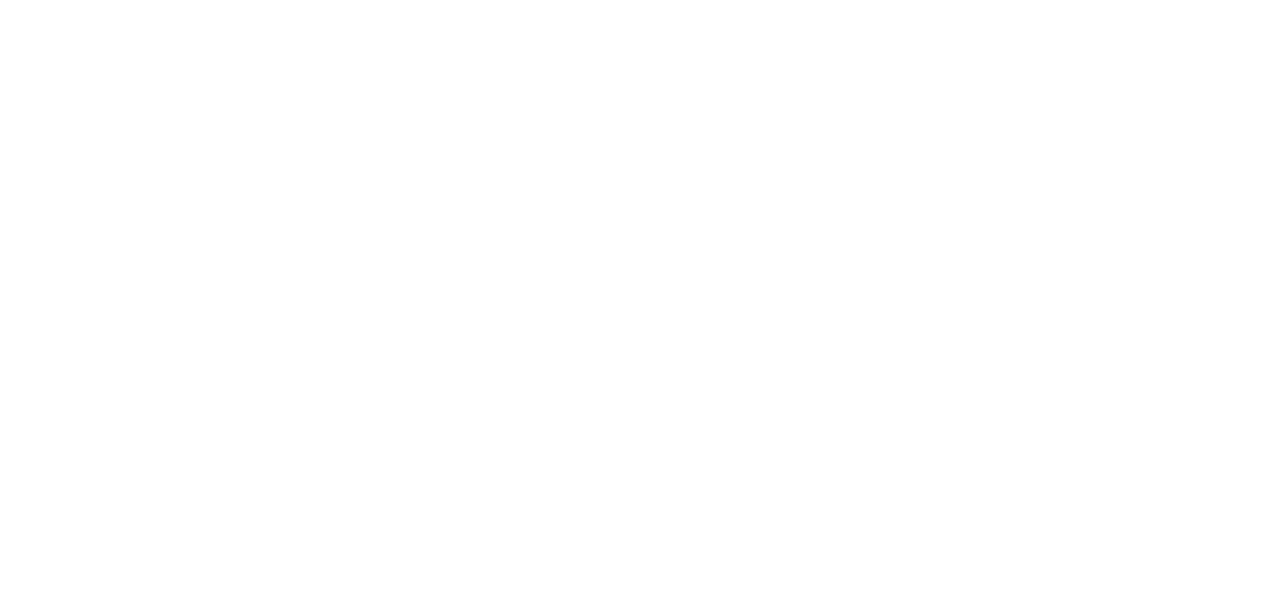
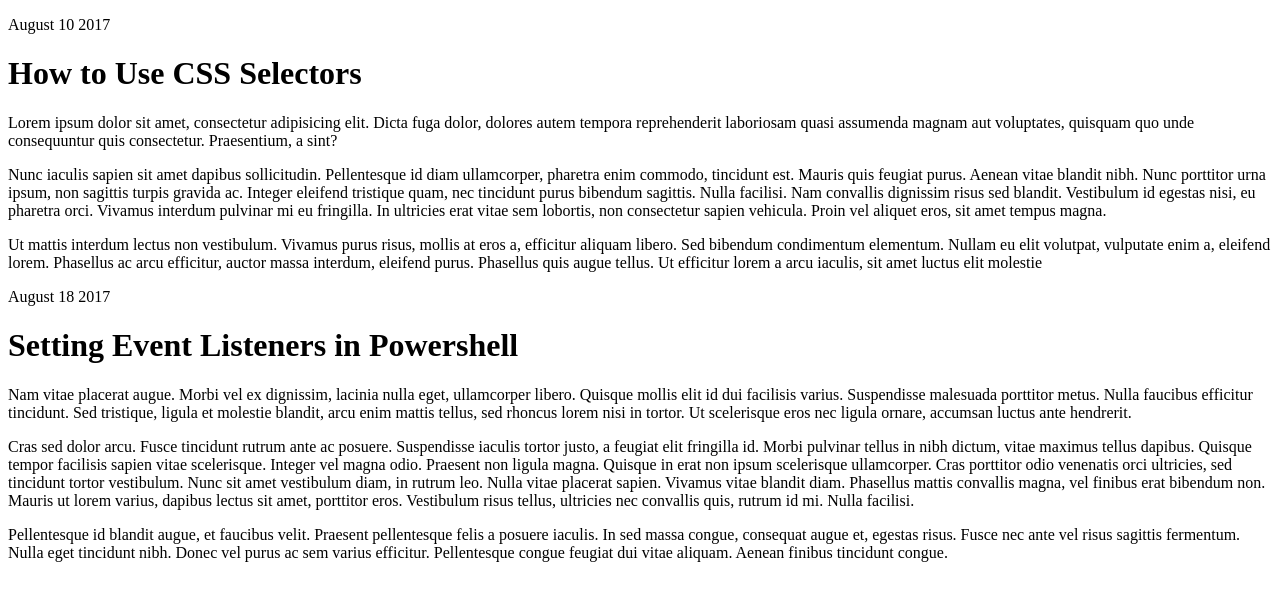
Before and after one commit to KaitlynDodds/MockBlog, a plain HTML site: page index.html in a window 1280 px wide. Drawn offline with Linux system fonts and the light colour scheme.

Commit message:
Updated html with content

```diff
--- a/index.html
+++ b/index.html
@@ -6,5 +6,24 @@
     </head>
     <body>
 
+        <!-- Post 1 -->
+        <p>August 10 2017</p>
+        <h1>How to Use CSS Selectors</h1>
+        <!-- block quote -->
+        <p>Lorem ipsum dolor sit amet, consectetur adipisicing elit. Dicta fuga dolor, dolores autem tempora reprehenderit laboriosam quasi assumenda magnam aut voluptates, quisquam quo unde consequuntur quis consectetur. Praesentium, a sint?</p>
+
+        <p>Nunc iaculis sapien sit amet dapibus sollicitudin. Pellentesque id diam ullamcorper, pharetra enim commodo, tincidunt est. Mauris quis feugiat purus. Aenean vitae blandit nibh. Nunc porttitor urna ipsum, non sagittis turpis gravida ac. Integer eleifend tristique quam, nec tincidunt purus bibendum sagittis. Nulla facilisi. Nam convallis dignissim risus sed blandit. Vestibulum id egestas nisi, eu pharetra orci. Vivamus interdum pulvinar mi eu fringilla. In ultricies erat vitae sem lobortis, non consectetur sapien vehicula. Proin vel aliquet eros, sit amet tempus magna.</p>
+
+        <p>Ut mattis interdum lectus non vestibulum. Vivamus purus risus, mollis at eros a, efficitur aliquam libero. Sed bibendum condimentum elementum. Nullam eu elit volutpat, vulputate enim a, eleifend lorem. Phasellus ac arcu efficitur, auctor massa interdum, eleifend purus. Phasellus quis augue tellus. Ut efficitur lorem a arcu iaculis, sit amet luctus elit molestie</p>
+
+        <!-- TODO: dividing line goes here -->
+
+        <p>August 18 2017</p>
+        <h1>Setting Event Listeners in Powershell</h1>
+        <!-- block quote -->
+        <p>Nam vitae placerat augue. Morbi vel ex dignissim, lacinia nulla eget, ullamcorper libero. Quisque mollis elit id dui facilisis varius. Suspendisse malesuada porttitor metus. Nulla faucibus efficitur tincidunt. Sed tristique, ligula et molestie blandit, arcu enim mattis tellus, sed rhoncus lorem nisi in tortor. Ut scelerisque eros nec ligula ornare, accumsan luctus ante hendrerit.</p>
+        <p>Cras sed dolor arcu. Fusce tincidunt rutrum ante ac posuere. Suspendisse iaculis tortor justo, a feugiat elit fringilla id. Morbi pulvinar tellus in nibh dictum, vitae maximus tellus dapibus. Quisque tempor facilisis sapien vitae scelerisque. Integer vel magna odio. Praesent non ligula magna. Quisque in erat non ipsum scelerisque ullamcorper. Cras porttitor odio venenatis orci ultricies, sed tincidunt tortor vestibulum. Nunc sit amet vestibulum diam, in rutrum leo. Nulla vitae placerat sapien. Vivamus vitae blandit diam. Phasellus mattis convallis magna, vel finibus erat bibendum non. Mauris ut lorem varius, dapibus lectus sit amet, porttitor eros. Vestibulum risus tellus, ultricies nec convallis quis, rutrum id mi. Nulla facilisi.</p>
+        <p>Pellentesque id blandit augue, et faucibus velit. Praesent pellentesque felis a posuere iaculis. In sed massa congue, consequat augue et, egestas risus. Fusce nec ante vel risus sagittis fermentum. Nulla eget tincidunt nibh. Donec vel purus ac sem varius efficitur. Pellentesque congue feugiat dui vitae aliquam. Aenean finibus tincidunt congue.</p>
+
     </body>
 </html>
```
